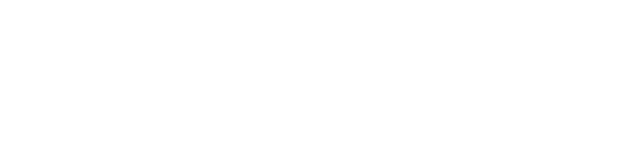
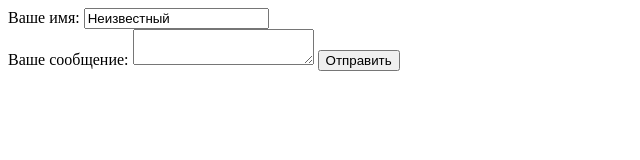
Before and after one commit to PaulMartynov/Chat-on-Redux, a website built with webpack: page public/index.html in a window 1280 px wide. Shown: the whole page, without its empty margins (0-640 px from the left). Built offline with nearby package versions, Linux system fonts and the light colour scheme.

Commit message:
add components

```diff
--- a/public/index.html
+++ b/public/index.html
@@ -5,7 +5,8 @@
     <title>Chat on redux</title>
   </head>
   <body>
-    <div id="chatMessages"></div>
+    <div id="chatMessages" class="scroll"></div>
+    <div id="username"></div>
     <div id="inputForm"></div>
   </body>
 </html>
--- a/src/components/Component.ts
+++ b/src/components/Component.ts
@@ -1,5 +1,7 @@
 export abstract class Component<State = Record<string, unknown>> {
   private el: Element;
+
+  private isMounted = false;
 
   protected state: State = {} as State;
 
@@ -8,8 +10,9 @@ export abstract class Component<State = Record<string, unknown>> {
     () => void
   >;
 
-  constructor(el: Element) {
+  constructor(el: Element, initialState: Partial<State> = {}) {
     this.el = el;
+    this.setState(initialState);
     setTimeout(() => {
       this.el.innerHTML = this.render();
       this.subscribeToEvents();
@@ -18,7 +21,12 @@ export abstract class Component<State = Record<string, unknown>> {
 
   abstract render(): string;
 
-  abstract onMount(element: Element): void;
+  onMount(element: Element): void {
+    if (this.isMounted) {
+      return;
+    }
+    this.isMounted = true;
+  }
 
   setState(patch: Partial<State>): void {
     this.state = { ...this.state, ...patch };
@@ -27,6 +35,9 @@ export abstract class Component<State = Record<string, unknown>> {
   }
 
   subscribeToEvents(): void {
+    if (!this.events) {
+      return;
+    }
     Object.keys(this.events).forEach((key) => {
       const [eventName, selector] = key.split("@");
       [...this.el.querySelectorAll(`${selector}`)].forEach((elem) => {
--- /dev/null
+++ b/src/components/InputForm.ts
@@ -0,0 +1,15 @@
+import { Component } from "./Component";
+import { template } from "../templates/template";
+
+export class InputForm extends Component<State> {
+  render(): string {
+    return template(
+      `
+          <label for="textMessage">Ваше сообщение:</label>
+          <textarea  id='textMessage'  autofocus  class="scroll">{{text}}</textarea>
+          <input type="button" id="sendBtn" value="Отправить">
+        `,
+      this.state
+    );
+  }
+}
--- /dev/null
+++ b/src/components/Messages.ts
@@ -0,0 +1,11 @@
+import { Component } from "./Component";
+import { template } from "../templates/template";
+
+export class ChatMessages extends Component<State> {
+  render(): string {
+    return template(
+      `{{for messageList}}<div><span class="author">{{username}}</span>:<p>{{message}}</p></div>{{endfor}}`,
+      this.state
+    );
+  }
+}
--- /dev/null
+++ b/src/components/User.ts
@@ -0,0 +1,14 @@
+import { Component } from "./Component";
+import { template } from "../templates/template";
+
+export class UserName extends Component<State> {
+  render(): string {
+    return template(
+      `
+          <label for="username">Ваше имя:</label>
+          <input id="username" type="text" value="{{username}}">
+        `,
+      this.state
+    );
+  }
+}
--- a/src/index.ts
+++ b/src/index.ts
@@ -0,0 +1,21 @@
+import { ChatMessages } from "./components/Messages";
+import { UserName } from "./components/User";
+import { InputForm } from "./components/InputForm";
+
+// eslint-disable-next-line func-names
+(async function () {
+  const chatMessages = document.querySelector("#chatMessages");
+  const username = document.querySelector("#username");
+  const inputForm = document.querySelector("#inputForm");
+
+  if (chatMessages && username && inputForm) {
+    const state: State = {
+      username: "Неизвестный",
+      messageList: [],
+      text: "",
+    };
+    new ChatMessages(chatMessages, state);
+    new UserName(username, state);
+    new InputForm(inputForm, state);
+  }
+})();
```
Also changed, not shown: src/Types.d.ts (+7 -1 lines).
